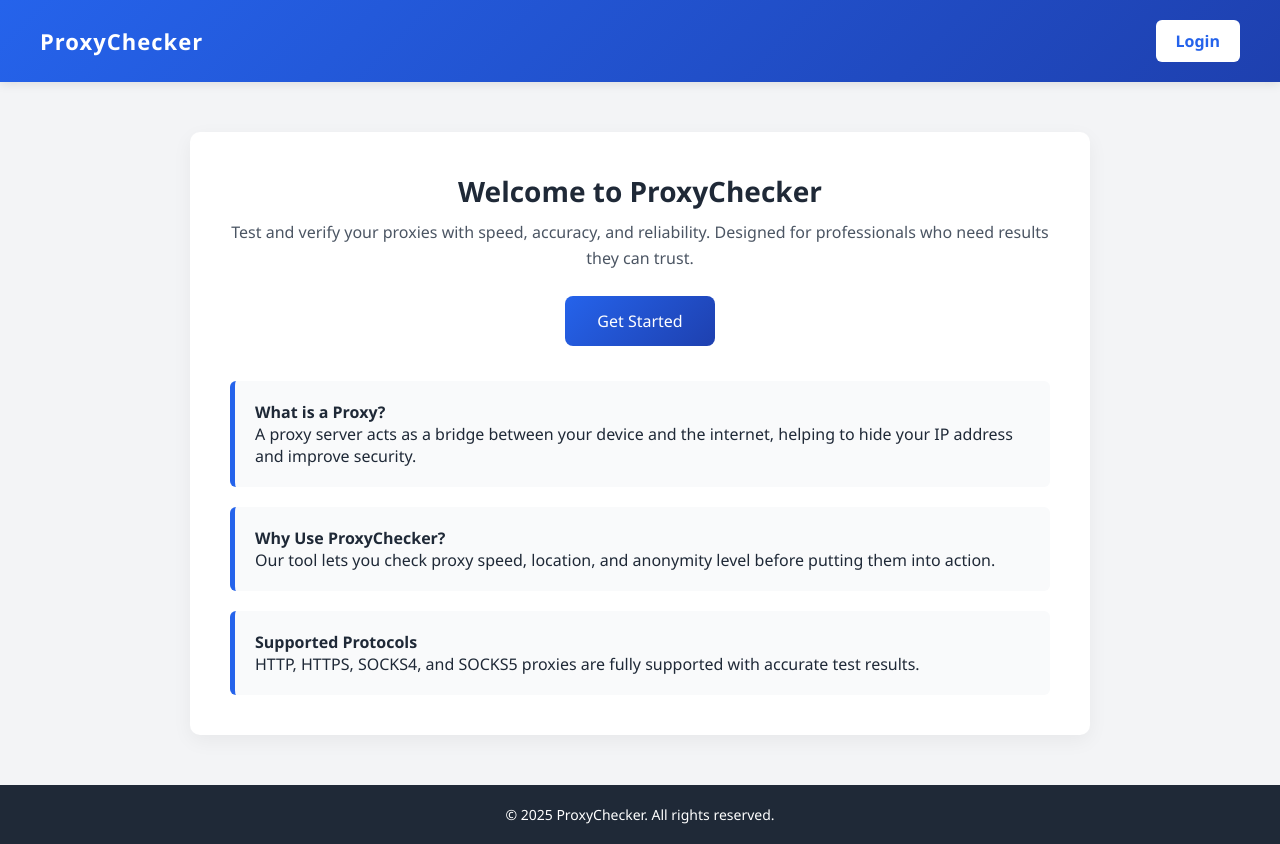
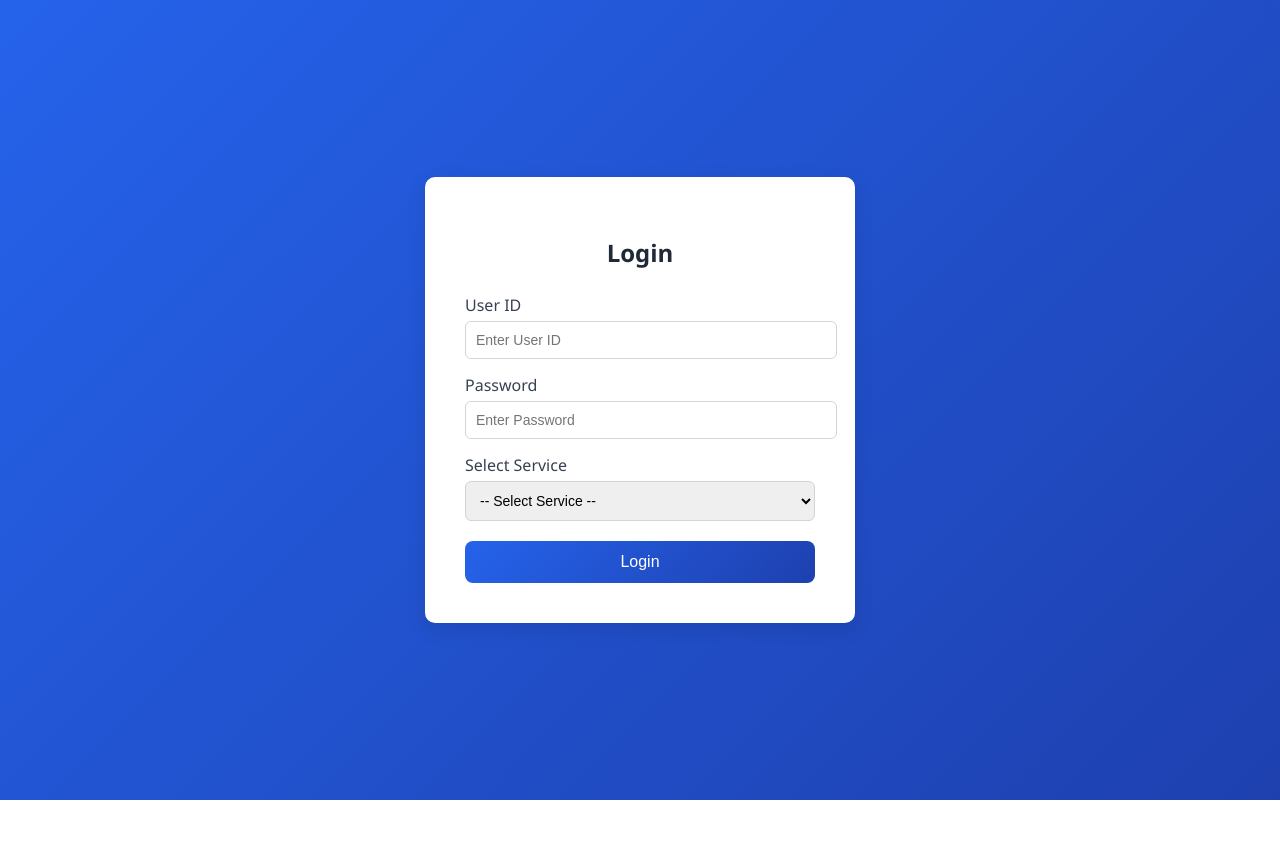
Before and after one commit to zoomexa/ProxyChecker, a plain HTML site: page index.html in a window 1280 px wide. After the commit the page ends 800 px from the top, so only its background shows below. Drawn offline with Linux system fonts and the light colour scheme.

Commit message:
Update index.html

```diff
--- a/index.html
+++ b/index.html
@@ -1,124 +1,70 @@
 <!DOCTYPE html>
 <html lang="en">
 <head>
-  <meta charset="UTF-8" />
-  <meta name="viewport" content="width=device-width, initial-scale=1.0"/>
-  <title>ProxyChecker - Home</title>
+<meta charset="UTF-8">
+<meta name="viewport" content="width=device-width, initial-scale=1.0">
+<title>ProxyChecker - Login</title>
 <style>
-    * {
-      margin: 0;
-      padding: 0;
-      box-sizing: border-box;
-    }
-
     body {
         font-family: "Segoe UI", Arial, sans-serif;
-      background: #f3f4f6;
+        background: linear-gradient(135deg, #2563eb, #1e40af);
+        display: flex;
+        justify-content: center;
+        align-items: center;
+        height: 100vh;
+        margin: 0;
+    }
+    .login-container {
+        background: white;
+        padding: 40px;
+        border-radius: 10px;
+        width: 350px;
+        box-shadow: 0 6px 20px rgba(0,0,0,0.1);
+        animation: fadeIn 0.7s ease-in-out;
+    }
+    h2 {
+        text-align: center;
         color: #1f2937;
+        margin-bottom: 25px;
     }
-
-    header {
+    label {
+        display: block;
+        margin-top: 15px;
+        font-weight: 500;
+        color: #374151;
+    }
+    input, select {
+        width: 100%;
+        padding: 10px;
+        margin-top: 5px;
+        border-radius: 6px;
+        border: 1px solid #d1d5db;
+        font-size: 14px;
+    }
+    button {
+        width: 100%;
+        padding: 12px;
+        margin-top: 20px;
         background: linear-gradient(135deg, #2563eb, #1e40af);
+        border: none;
+        border-radius: 8px;
         color: white;
-      padding: 20px 40px;
-      display: flex;
-      justify-content: space-between;
-      align-items: center;
-      box-shadow: 0 2px 10px rgba(0, 0, 0, 0.1);
-    }
-
-    header h1 {
-      font-size: 22px;
-      letter-spacing: 1px;
-    }
-
-    header a {
-      background: white;
-      color: #2563eb;
-      padding: 10px 20px;
-      border-radius: 6px;
-      text-decoration: none;
-      font-weight: bold;
+        font-size: 16px;
+        font-weight: 500;
+        cursor: pointer;
         transition: 0.3s;
     }
-
-    header a:hover {
-      background: #f0f0f0;
-    }
-
-    main {
-      max-width: 900px;
-      margin: 50px auto;
-      background: white;
-      border-radius: 10px;
-      padding: 40px;
-      box-shadow: 0 6px 20px rgba(0, 0, 0, 0.05);
-      animation: fadeIn 0.7s ease-in-out;
-    }
-
-    h2 {
-      font-size: 28px;
-      text-align: center;
-      margin-bottom: 10px;
-    }
-
-    p {
-      text-align: center;
-      font-size: 16px;
-      color: #4b5563;
-      margin-bottom: 25px;
-      line-height: 1.6;
-    }
-
-    .login-btn {
-      display: inline-block;
-      background: linear-gradient(135deg, #2563eb, #1e40af);
-      color: white;
-      padding: 14px 32px;
-      font-size: 16px;
-      border-radius: 8px;
-      text-decoration: none;
-      font-weight: 500;
-      transition: 0.3s ease-in-out;
-    }
-
-    .login-btn:hover {
+    button:hover {
         transform: translateY(-2px);
         box-shadow: 0 4px 12px rgba(37, 99, 235, 0.4);
     }
-
-    .btn-container {
+    .error {
+        color: red;
+        font-size: 14px;
+        margin-top: 10px;
+        display: none;
         text-align: center;
-      margin-bottom: 35px;
     }
-
-    .notes {
-      display: grid;
-      gap: 20px;
-    }
-
-    .note-card {
-      background: #f9fafb;
-      padding: 20px;
-      border-left: 5px solid #2563eb;
-      border-radius: 6px;
-      transition: 0.3s;
-    }
-
-    .note-card:hover {
-      background: #f3f4f6;
-      transform: translateY(-2px);
-    }
-
-    footer {
-      text-align: center;
-      padding: 20px;
-      background: #1f2937;
-      color: white;
-      font-size: 14px;
-      margin-top: 50px;
-    }
-
     @keyframes fadeIn {
         from { opacity: 0; transform: translateY(10px); }
         to { opacity: 1; transform: translateY(0); }
@@ -127,40 +73,46 @@
 </head>
 <body>
 
-  <header>
-    <h1>ProxyChecker</h1>
-    <a href="login.html">Login</a>
-  </header>
+<div class="login-container">
+    <h2>Login</h2>
+    <label for="userid">User ID</label>
+    <input type="text" id="userid" placeholder="Enter User ID">
 
-  <main>
-    <h2>Welcome to ProxyChecker</h2>
-    <p>Test and verify your proxies with speed, accuracy, and reliability. Designed for professionals who need results they can trust.</p>
+    <label for="password">Password</label>
+    <input type="password" id="password" placeholder="Enter Password">
 
-    <div class="btn-container">
-      <a href="login.html" class="login-btn">Get Started</a>
+    <label for="service">Select Service</label>
+    <select id="service">
+        <option value="">-- Select Service --</option>
+        <option value="ProxyLite">ProxyLite</option>
+        <option value="DataImPulse">DataImPulse</option>
+    </select>
+
+    <button onclick="login()">Login</button>
+    <div class="error" id="error-msg">Invalid credentials or unauthorized service!</div>
 </div>
 
-    <div class="notes">
-      <div class="note-card">
-        <strong>What is a Proxy?</strong><br>
-        A proxy server acts as a bridge between your device and the internet, helping to hide your IP address and improve security.
-      </div>
+<script>
+function login() {
+    const userId = document.getElementById('userid').value.trim();
+    const password = document.getElementById('password').value.trim();
+    const service = document.getElementById('service').value;
+    const errorMsg = document.getElementById('error-msg');
 
-      <div class="note-card">
-        <strong>Why Use ProxyChecker?</strong><br>
-        Our tool lets you check proxy speed, location, and anonymity level before putting them into action.
-      </div>
-
-      <div class="note-card">
-        <strong>Supported Protocols</strong><br>
-        HTTP, HTTPS, SOCKS4, and SOCKS5 proxies are fully supported with accurate test results.
-      </div>
-    </div>
-  </main>
-
-  <footer>
-    &copy; 2025 ProxyChecker. All rights reserved.
-  </footer>
+    // Check credentials
+    if (userId === "@shahin01" && password === "shahin123") {
+        if (service === "DataImPulse") {
+            window.location.href = "nextpage.html"; // Access granted
+        } else {
+            errorMsg.innerText = "You are not authorized to access ProxyLite!";
+            errorMsg.style.display = "block";
+        }
+    } else {
+        errorMsg.innerText = "Invalid User ID or Password!";
+        errorMsg.style.display = "block";
+    }
+}
+</script>
 
 </body>
 </html>
```
Lines whose indentation alone changed are shown as unchanged.
